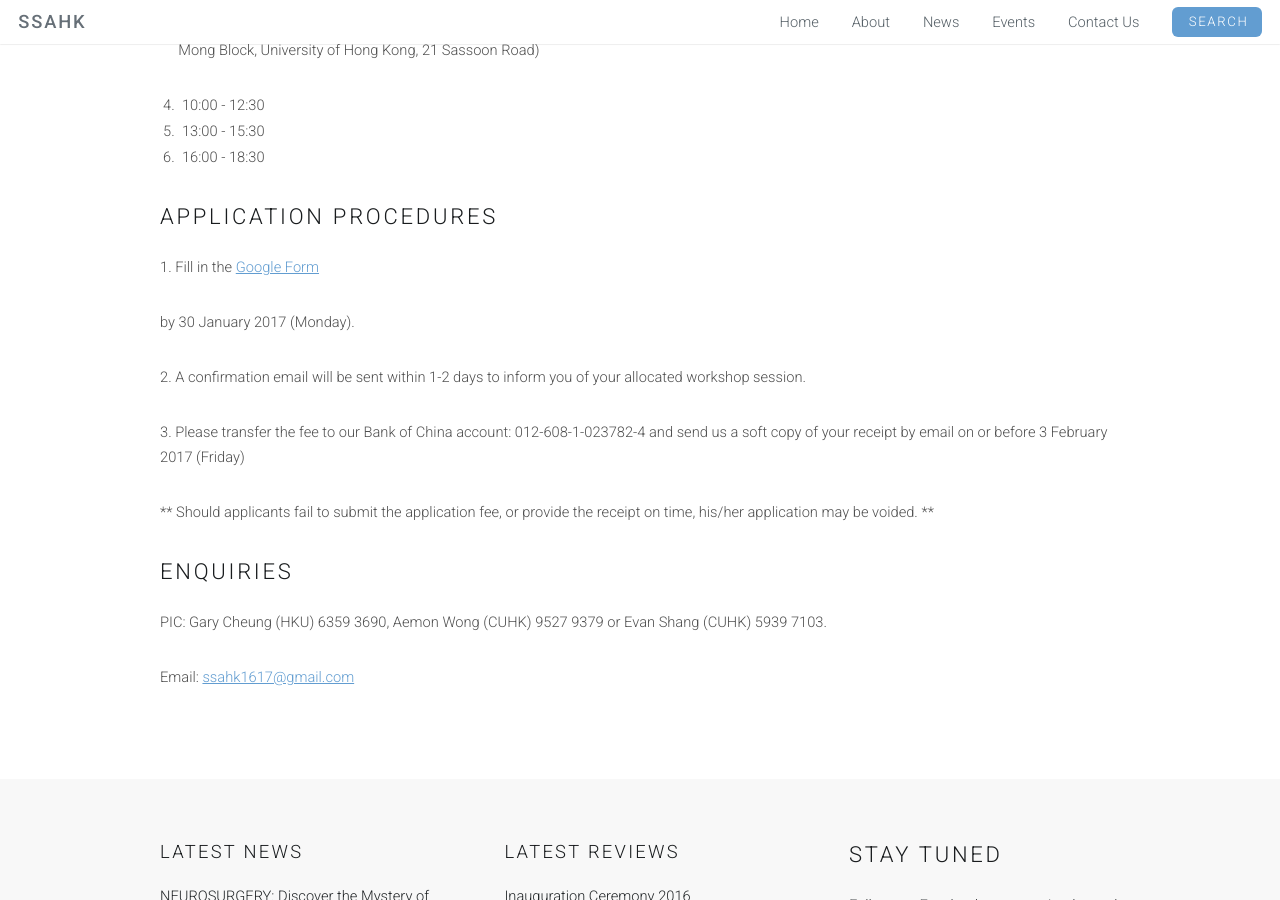
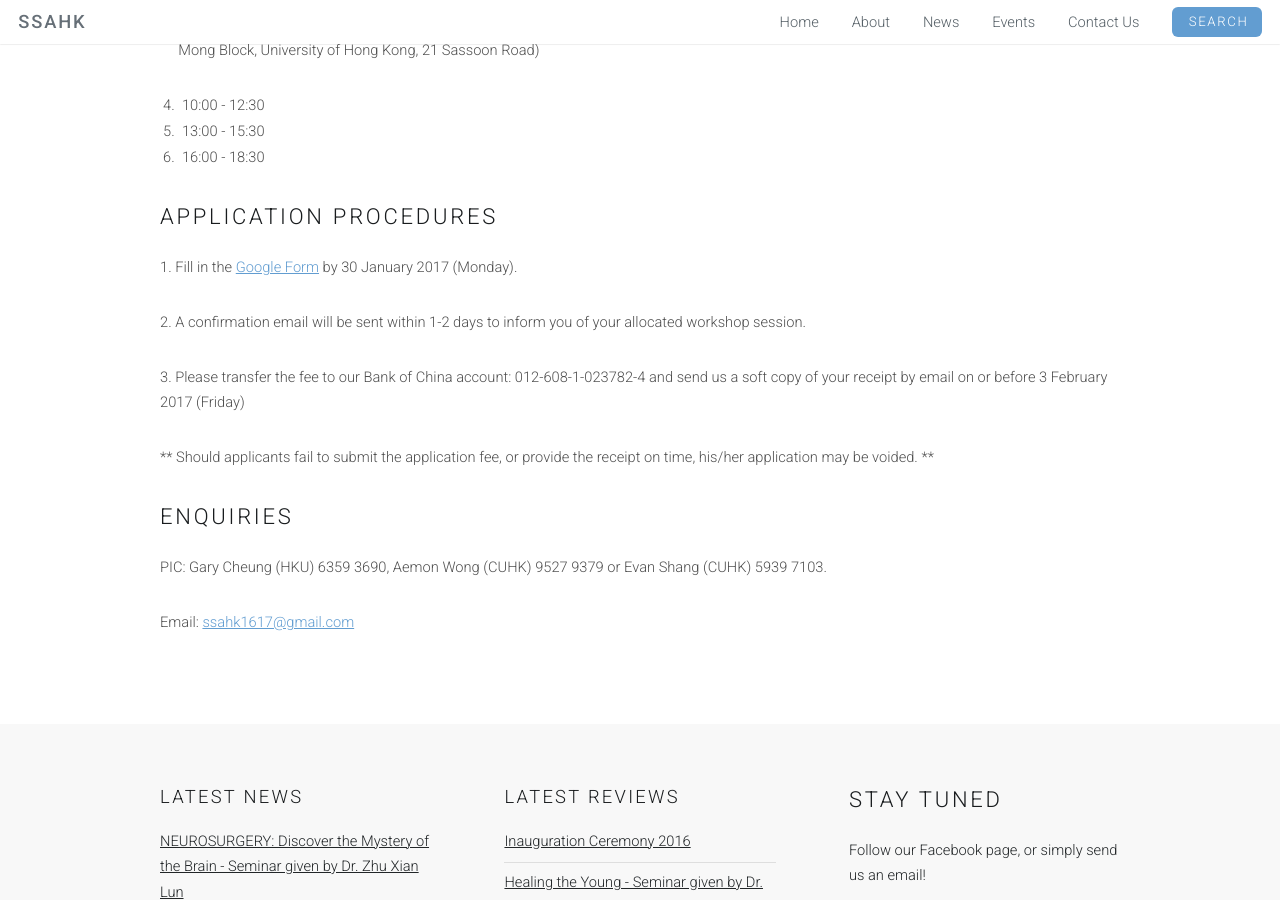
Before and after one commit to SSAHK/ssahk.github.io, a Jekyll site: the page built from _posts/2017-1-19-Suturing-Workshop-17.html, in a window 1280 px wide and 900 px high, scrolled down 2481 px. Built offline with Jekyll 4.4.1, drawn with Linux system fonts in a browser that asks for light colours.

Commit message:
paragraph

```diff
--- a/_posts/2017-1-19-Suturing-Workshop-17.html
+++ b/_posts/2017-1-19-Suturing-Workshop-17.html
@@ -45,7 +45,7 @@
 	</div>
 </div>
 <h2>Application Procedures</h2>
-<p>1. Fill in the <a href="https://docs.google.com/forms/d/e/1FAIpQLSelJXuBH3wRMdnn_dJxV2TBirL5W5oaxLsPJhwFg4afbD1KDg/viewform">Google Form</a></p> by 30 January 2017 (Monday).</P>
+<p>1. Fill in the <a href="https://docs.google.com/forms/d/e/1FAIpQLSelJXuBH3wRMdnn_dJxV2TBirL5W5oaxLsPJhwFg4afbD1KDg/viewform">Google Form</a> by 30 January 2017 (Monday).</P>
 <p>2. A confirmation email will be sent within 1-2 days to inform you of your allocated workshop session.</p>
 <p>3. Please transfer the fee to our Bank of China account: 012-608-1-023782-4 and send us a soft copy of your receipt by email on or before 3 February 2017 (Friday)</p>
 <p>** Should applicants fail to submit the application fee, or provide the receipt on time, his/her application may be voided. **</p>
```
